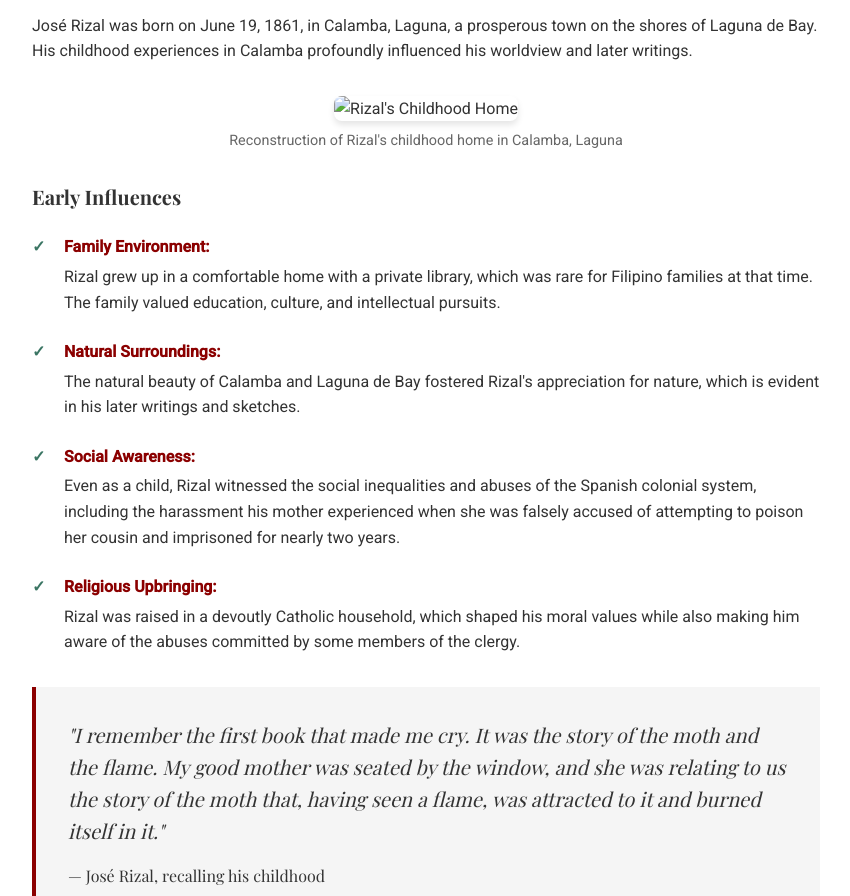
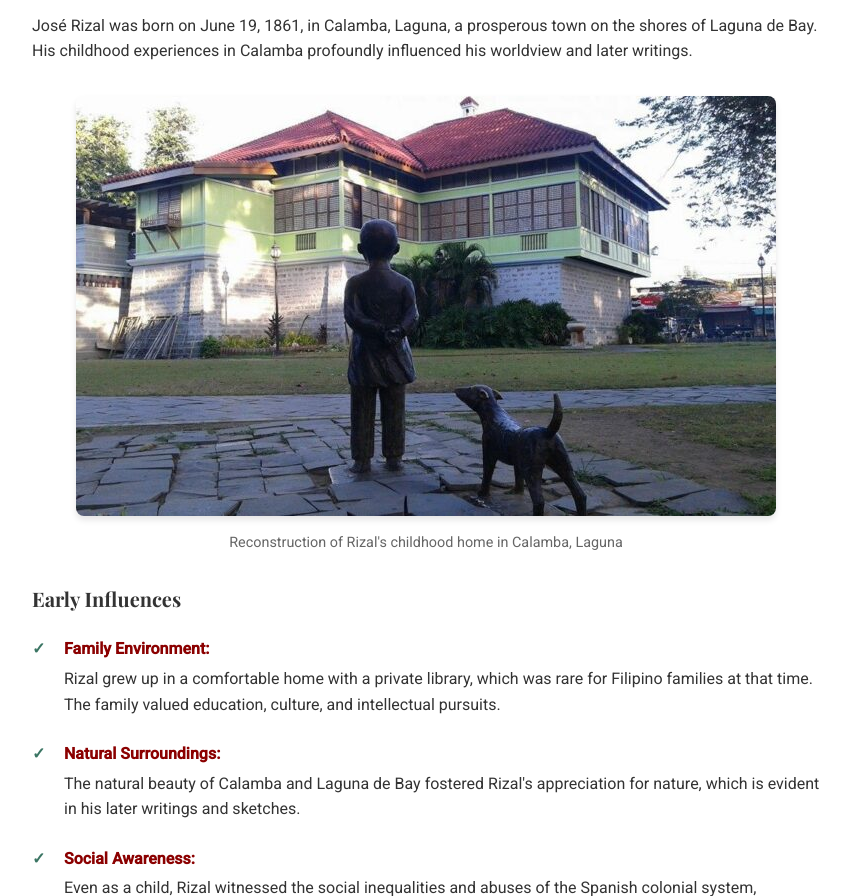
Before and after one commit to kirinshaf7/rizal-life-and-works, a plain HTML site: page early-life.html in a window 1280 px wide. Shown: the part 2815-3711 px from the top of the page, without its empty margins (56-906 px from the left). Drawn offline with nearby package versions, Linux system fonts and the light colour scheme.

Commit message:
Update early-life.html

```diff
--- a/early-life.html
+++ b/early-life.html
@@ -148,7 +148,7 @@
                     <p>José Rizal was born on June 19, 1861, in Calamba, Laguna, a prosperous town on the shores of Laguna de Bay. His childhood experiences in Calamba profoundly influenced his worldview and later writings.</p>
 
                     <div class="image-container">
-                        <img src="assets/reconstruction-rizal-childhood-home.jpg" alt="Rizal's Childhood Home">
+                        <img src="assets/reconstruction-rizal-childhood-home.jpeg" alt="Rizal's Childhood Home">
                         <p class="caption">Reconstruction of Rizal's childhood home in Calamba, Laguna</p>
                     </div>
 
```
